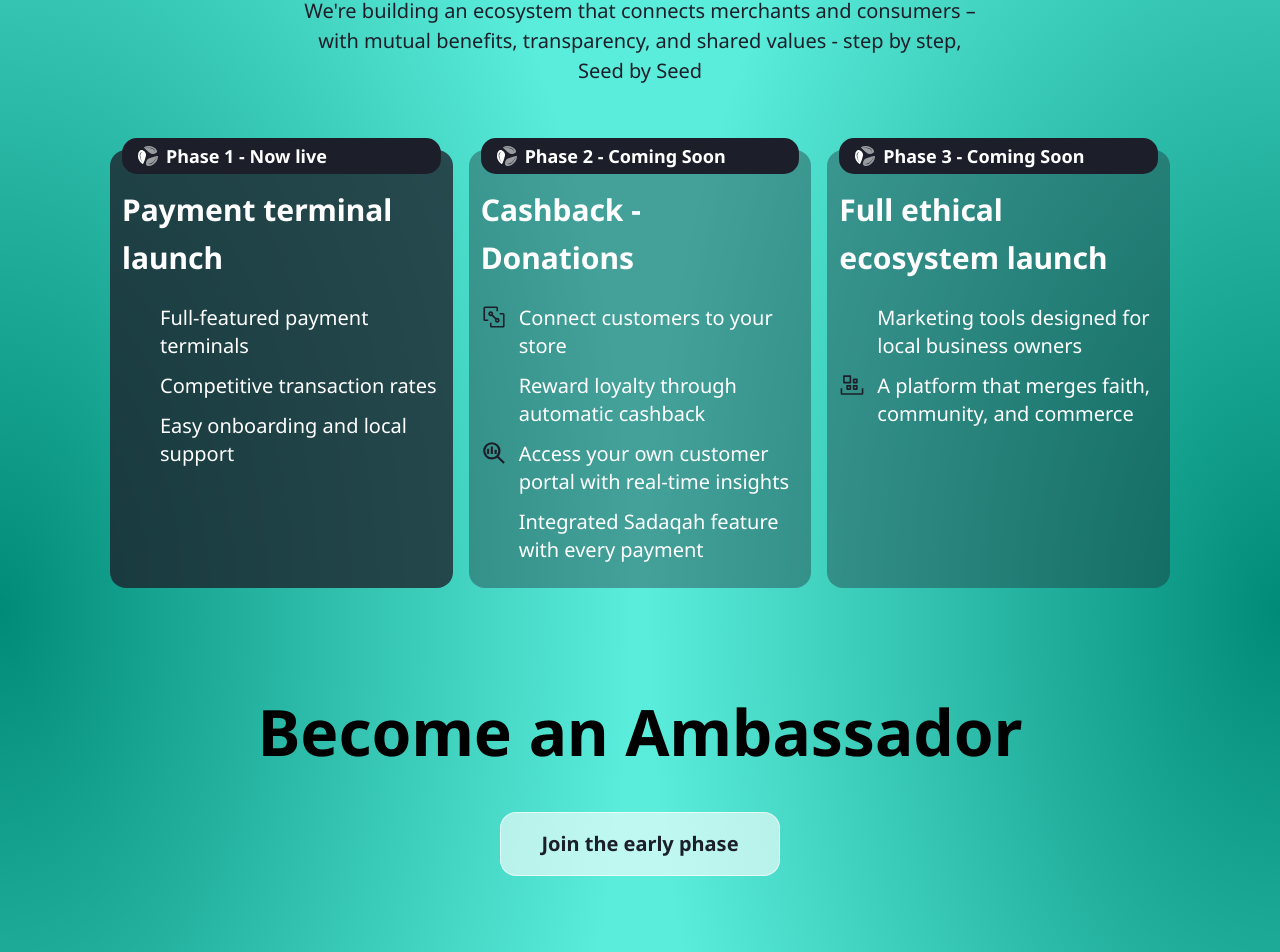
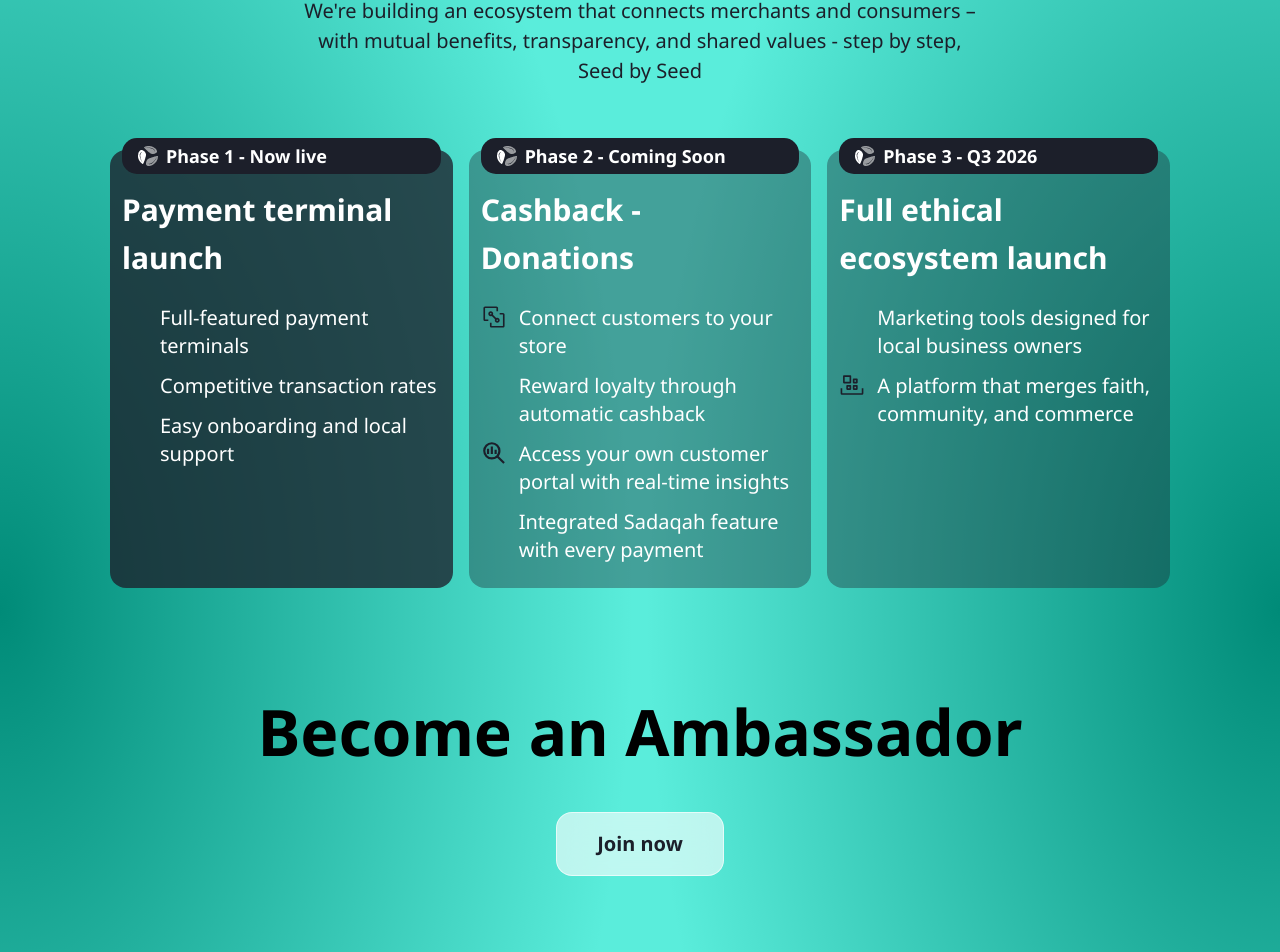
Before and after one commit to teobizjak/bidhpay, a React (Vite) app: page / in a window 1280 px wide. Shown: the part 3737-4689 px from the top of the page. Built offline with nearby package versions, Linux system fonts and the light colour scheme; some icons are missing.

Commit message:
merchants img updated

```diff
--- a/src/Home.jsx
+++ b/src/Home.jsx
@@ -263,7 +263,7 @@ function Home() {
                             <div className='bg-darkblue/37'>
                                 <div>
                                     <img src={seeds4} alt="Scroll Icon" />
-                                    {t("Phase 3 - Coming Soon")}
+                                    {t("Phase 3 - Q3 2026")}
                                 </div>
                                 <h2>{t("Full ethical ecosystem launch")}</h2>
                                 <div>
@@ -281,14 +281,14 @@ function Home() {
                         <h1 className=' text-[40px] md:text-[64px] font-bold text-center mt-24'>{t("Become an Ambassador")}</h1>
                         <div className=' mt-12 md:mt-8 font-bold md:text-[20px] text-base text-center py-4 px-10 bg-white/61 border-1 border-white/61 backdrop-blur-lg text-darkblue w-fit rounded-2xl mx-auto'>
 
-                            <Link to="/contact" >{t("Join the early phase")}</Link>
+                            <Link to="/contact" >Join now</Link>
                         </div>
 
                     </div>
                 </div>
             </div>
 
-            <div className=' md:bg-[url("./assets/image5.png")] bg-cover bg-center bg-no-repeat pt-24 pb-36 relative'>
+            <div className=' md:bg-[url("./assets/newBack.webp")] bg-cover bg-center bg-no-repeat pt-24 pb-36 relative'>
             {/*<div className='absolute top-0 left-0 w-full h-full bg-gradient-to-t from-black/40 via-50% via-black/0 to-black/40 z-30'></div>*/}
             <div className='absolute top-0 bg-[url("./assets/mobileImg5.png")] h-screen w-full -z-20 bg-cover bg-no-repeat'></div>
             <div className='absolute top-0 bg-[#171A23] h-full w-full -z-30' id='merchants'></div>
```
Also changed, not shown: src/assets/newBack.webp (added).
